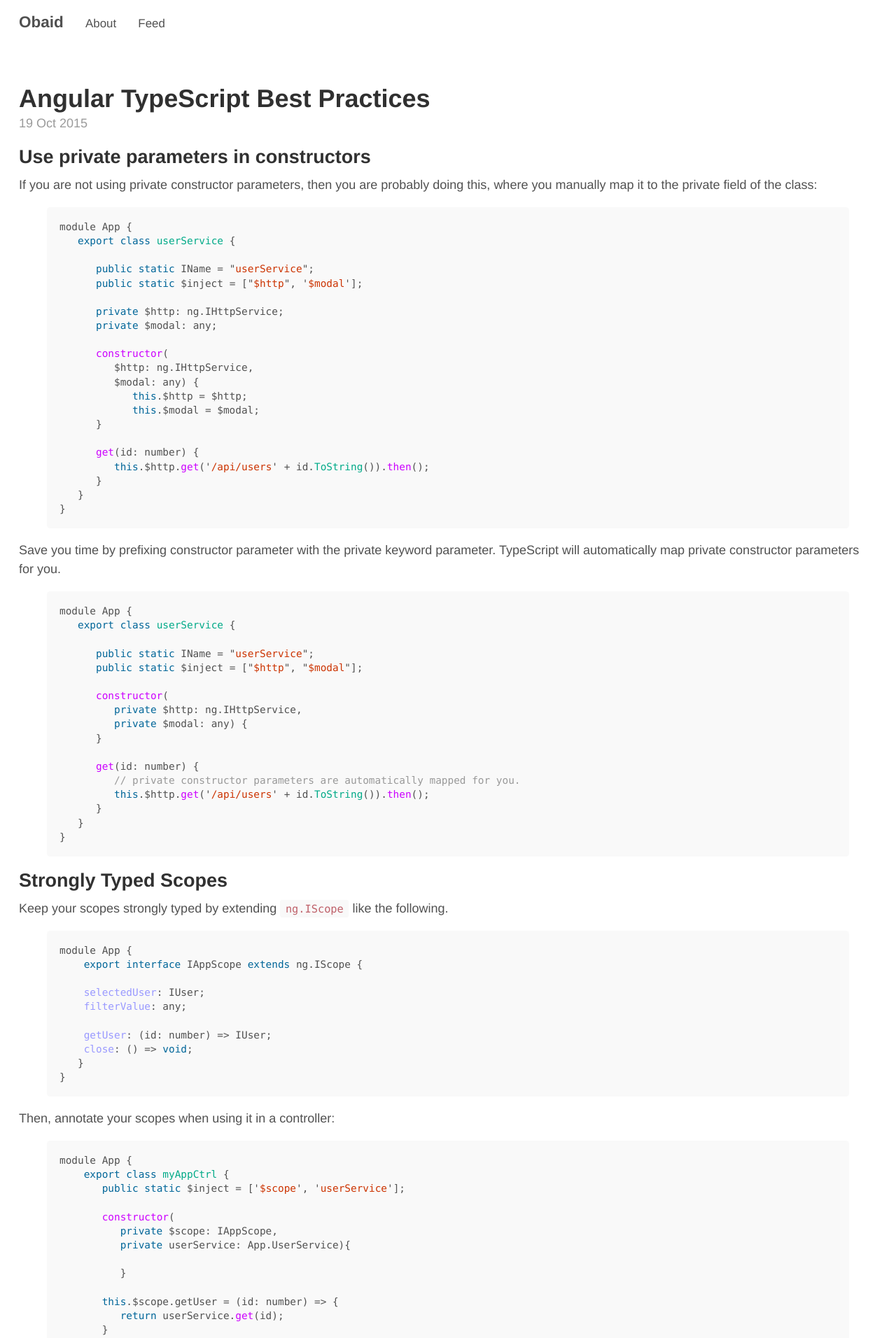
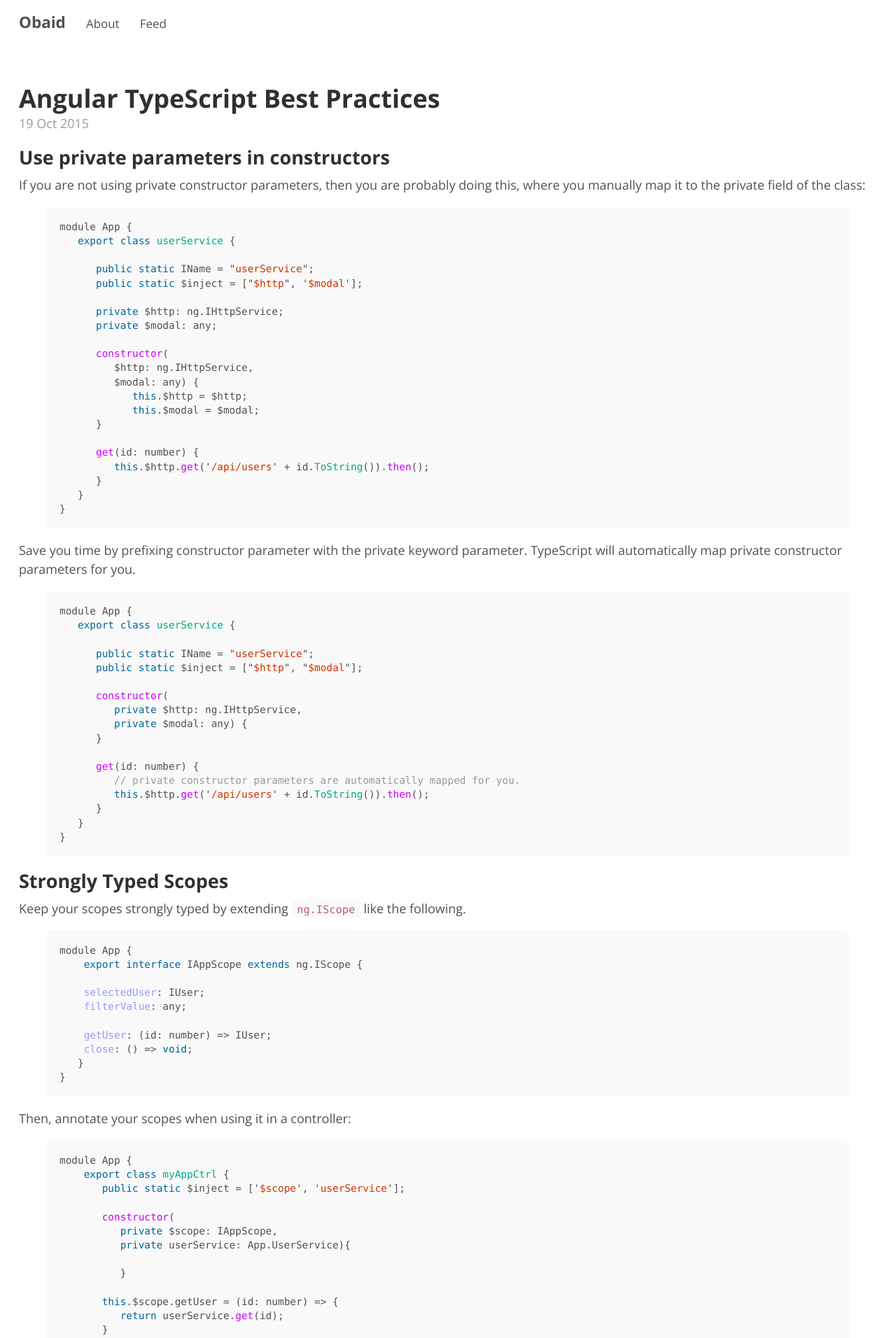
Before and after one commit to ObaidUrRehman/ObaidUrRehman.github.io, a Jekyll site: the page built from index.html, in a window 1280 px wide. Shown: the top 1912 px of the page at 70% size. Built offline with Jekyll 4.4.1, drawn with Linux system fonts in a browser that asks for light colours; the list of posts is cut into pages by our own code.

Commit message:
Added google font, other bits.

```diff
--- a/_sass/_base.scss
+++ b/_sass/_base.scss
@@ -15,7 +15,7 @@
 }
 
 html {
-  font-family: "Helvetica Neue", Helvetica, Arial, sans-serif;
+  font-family: "Open Sans", "Helvetica Neue", Helvetica, Arial, sans-serif;
   font-size: 16px;
   line-height: 1.5;
 
```
